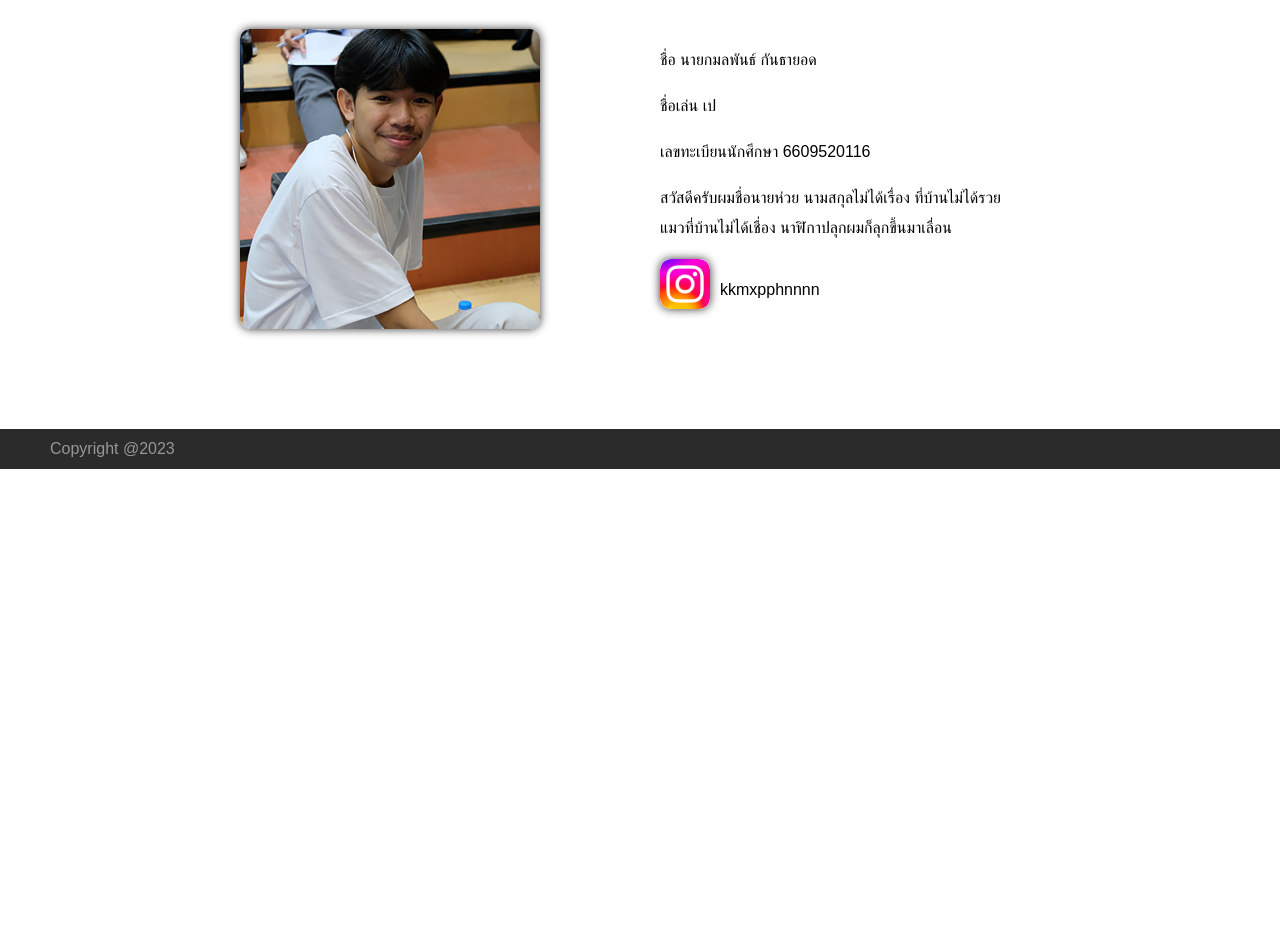
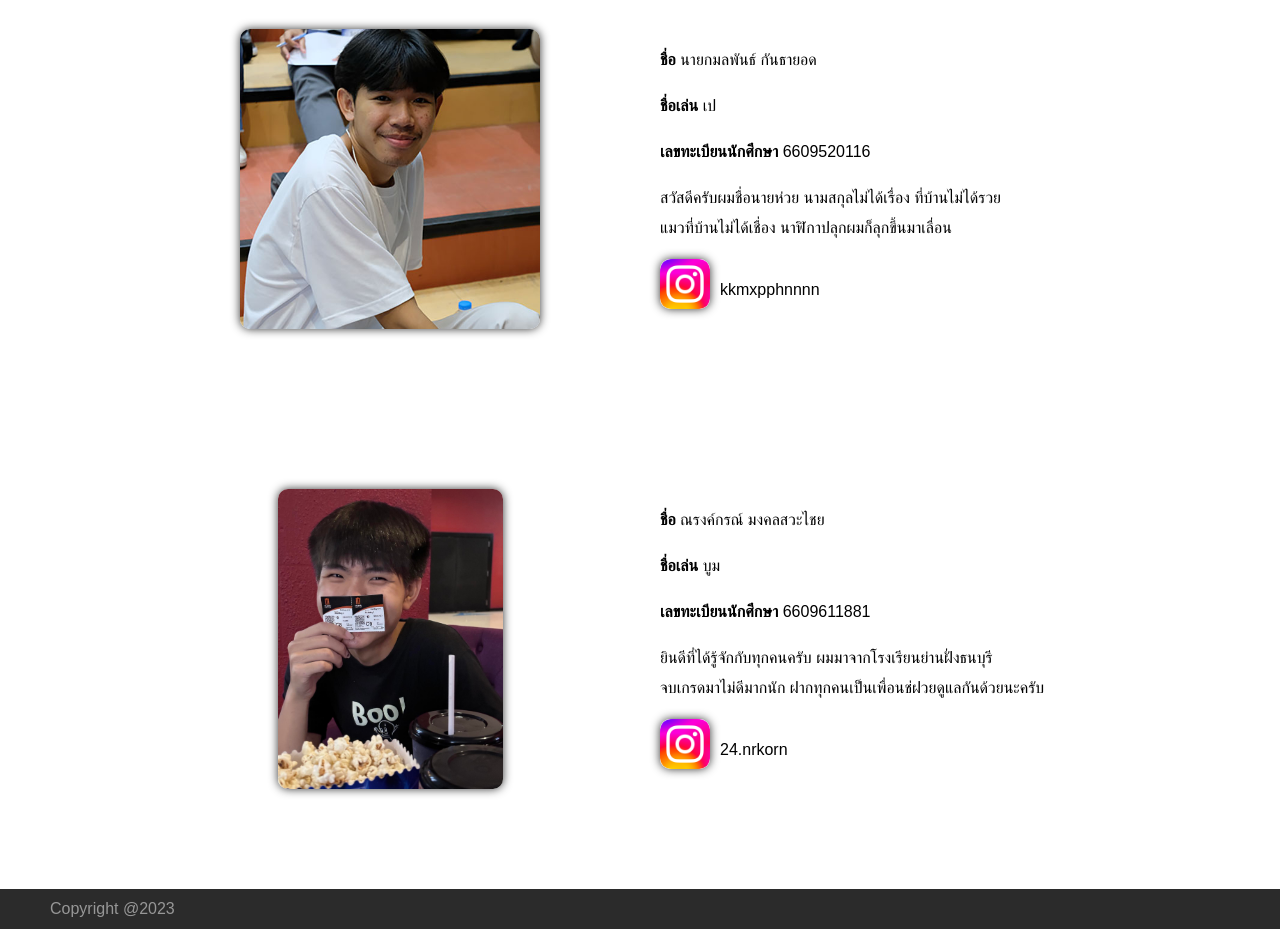
Before and after one commit to Kamonphannnn/CS100-Project-G30, a plain HTML site: page index.html in a window 1280 px wide. Shown: the part 640-1574 px from the top of the page. Before the commit the page ends 1114 px from the top, so only its background shows below. Drawn offline with Linux system fonts and the light colour scheme.

Commit message:
info-Boom-V.1

```diff
--- a/css/style.css
+++ b/css/style.css
@@ -180,6 +180,44 @@ body {
 
 /*-------------End info_peeeeeeeeeeeeeeee -----------------------------*/
 
+/* ************ Info boom ***************** */
+.info_boom {
+    padding: 20px;
+    margin-top: 20px;
+    height: 400px;
+    display: grid;
+    grid-template-columns: 1fr 1fr;
+}
+.info_Pe_image {
+    margin-top: 20px;
+    margin-left: 120px;
+    display: flex;
+    /* border: 1px solid red; */
+    /* align-items: center; */
+    justify-content: center;
+}
+.info_Pe_data {
+    padding: 20px;
+    display: block;
+    /* font-size: medium; */
+    /* border: 1px solid red; */
+    justify-content: center;
+    align-items: center;
+}
+
+.info_Pe_data img {
+    height: 50px;
+}
+.info_Pe_data p {
+    line-height: 30px;
+}
+.IG {
+    /* border: 1px solid red; */
+    display: flex;
+}
+.IG p {
+    padding-left: 10px;
+}
 
 .sticky {
     position: fixed;
--- a/index.html
+++ b/index.html
@@ -60,12 +60,12 @@
                 <img src="image/Pe/profile_Pe.jpg" alt="image_Pe">
             </div>
             <div class="info_Pe_data col-8">
-                <p>ชื่อ นายกมลพันธ์ กันธายอด</p>
-                <p>ชื่อเล่น เป</p>
-                <p>เลขทะเบียนนักศึกษา 6609520116</p>
+                <p><b>ชื่อ</b> นายกมลพันธ์ กันธายอด</p>
+                <p><b>ชื่อเล่น</b> เป</p>
+                <p><b>เลขทะเบียนนักศึกษา</b> 6609520116</p>
                 <p>สวัสดีครับผมชื่อนายห่วย นามสกุลไม่ได้เรื่อง ที่บ้านไม่ได้รวย <br> แมวที่บ้านไม่ได้เชื่อง นาฬิกาปลุกผมก็ลุกขึ้นมาเลื่อน</p>
                 <div class="IG">
-                    <img src="image/icon/Instagram-Icon.png" alt="icon_IG">
+                    <a href=""><img src="image/icon/Instagram-Icon.png" alt="icon_IG"></a>
                     <p>kkmxpphnnnn</p>
                 </div>
 
@@ -78,7 +78,19 @@
         </div>
 
         <div class="info_boom">
-
+            <div class="info_Pe_image col-4">
+                <img src="image/Boom/img_boom.jpg" alt="image_Boom">
+            </div>
+            <div class="info_Pe_data col-8">
+                <p> <b>ชื่อ</b> ณรงค์กรณ์ มงคลสวะไชย</p>
+                <p><b>ชื่อเล่น</b> บูม</p>
+                <p><b>เลขทะเบียนนักศึกษา</b> 6609611881</p>
+                <p>ยินดีที่ได้รู้จักกับทุกคนครับ ผมมาจากโรงเรียนย่านฝั่งธนบุรี <br>จบเกรดมาไม่ดีมากนัก ฝากทุกคนเป็นเพื่อนช่ฝวยดูแลกันด้วยนะครับ</p>
+                <div class="IG">
+                    <a href="https://www.instagram.com/24.nrkorn/"><img src="image/icon/Instagram-Icon.png" alt="icon_IG"></a>
+                    <p>24.nrkorn</p>
+                </div>
+            </div>
         </div>
     </div>
 
```
Also changed, not shown: image/Boom/img_boom.jpg (added).
